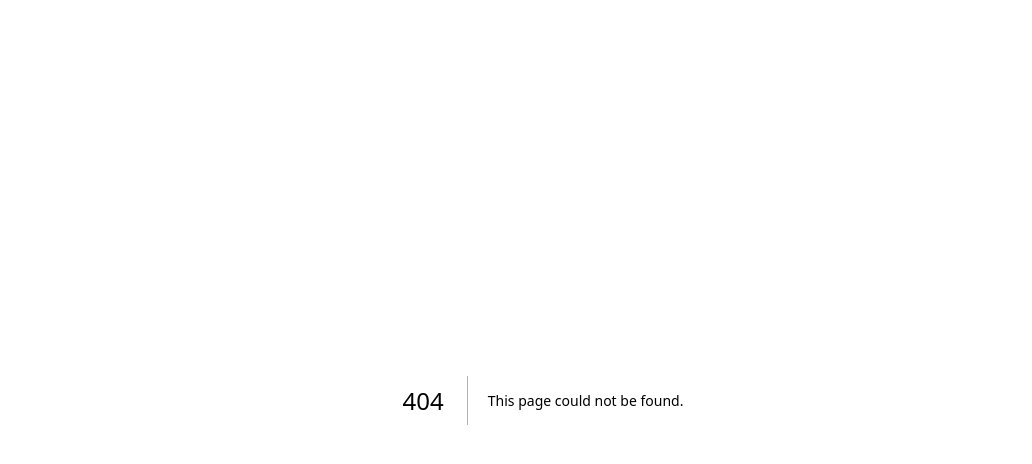
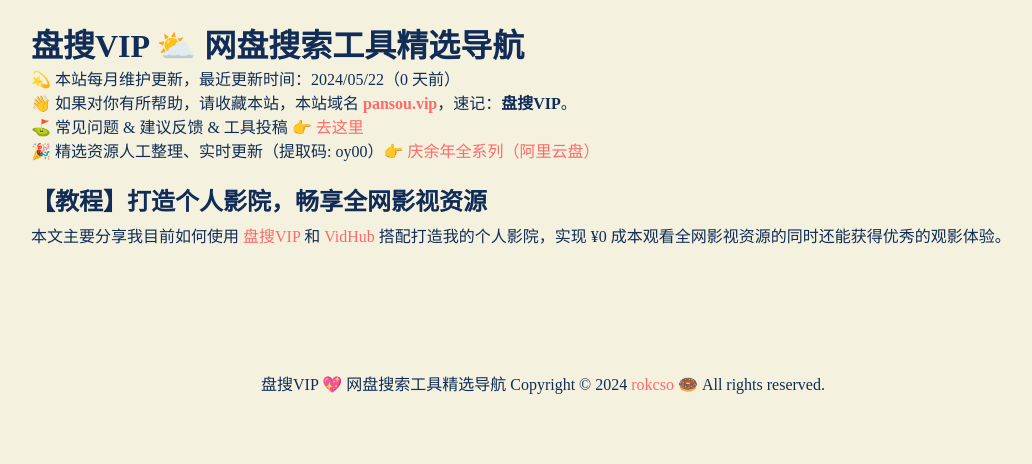
Before and after one commit to rokcso/pansou-vip, a Next.js app: page /build-personal-theater in a window 1280 px wide. Before the commit this address had no page. Shown: the top 464 px of the page, without its empty margins (97-1129 px from the left). Built offline with nearby package versions, Linux system fonts and the light colour scheme.

Commit message:
add post

```diff
--- /dev/null
+++ b/pages/build-personal-theater.js
@@ -0,0 +1,34 @@
+import Image from "next/image";
+import CustomHead from "../components/customHead";
+import Layout from "../components/layout";
+
+export default function About() {
+  return (
+    <>
+      <CustomHead />
+      <Layout>
+        <div>
+          <h2>【教程】打造个人影院，畅享全网影视资源</h2>
+          <p>
+            本文主要分享我目前如何使用{" "}
+            <a href="https:www.pansou.vip/" title="盘搜VIP">
+              盘搜VIP
+            </a>{" "}
+            和{" "}
+            <a href="https://okaapps.com/product/1659622164" title="VidHub">
+              VidHub
+            </a>{" "}
+            搭配打造我的个人影院，实现 ¥0
+            成本观看全网影视资源的同时还能获得优秀的观影体验。
+          </p>
+        </div>
+        <br />
+        <br />
+        <br />
+        <br />
+        <br />
+        <br />
+      </Layout>
+    </>
+  );
+}
--- a/styles/globals.css
+++ b/styles/globals.css
@@ -27,5 +27,5 @@ h3 {
 }
 
 p {
-    margin: 0;
+    margin: 6px 0px;
 }
```
Also changed, not shown: components/layout.js (+9 -0 lines).
